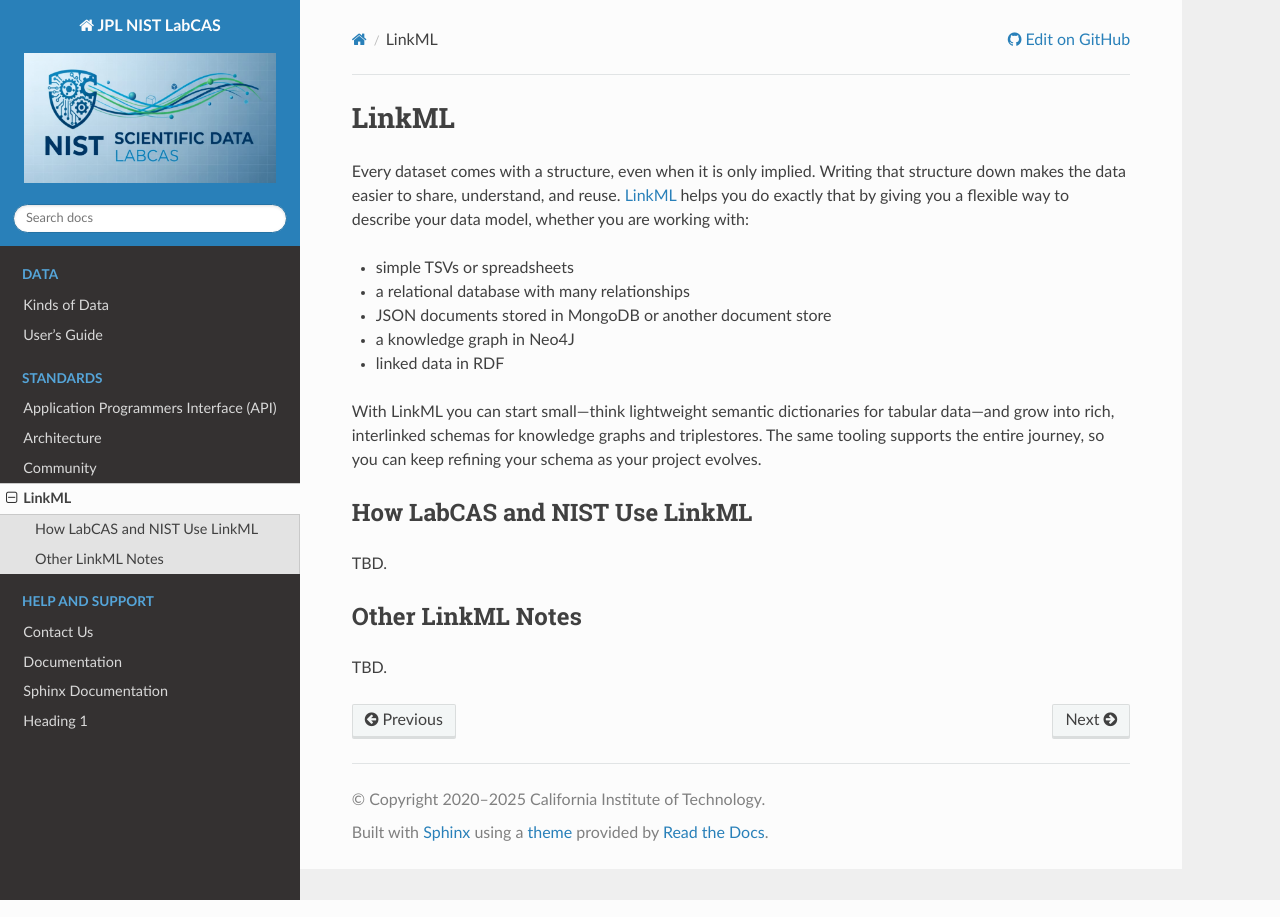
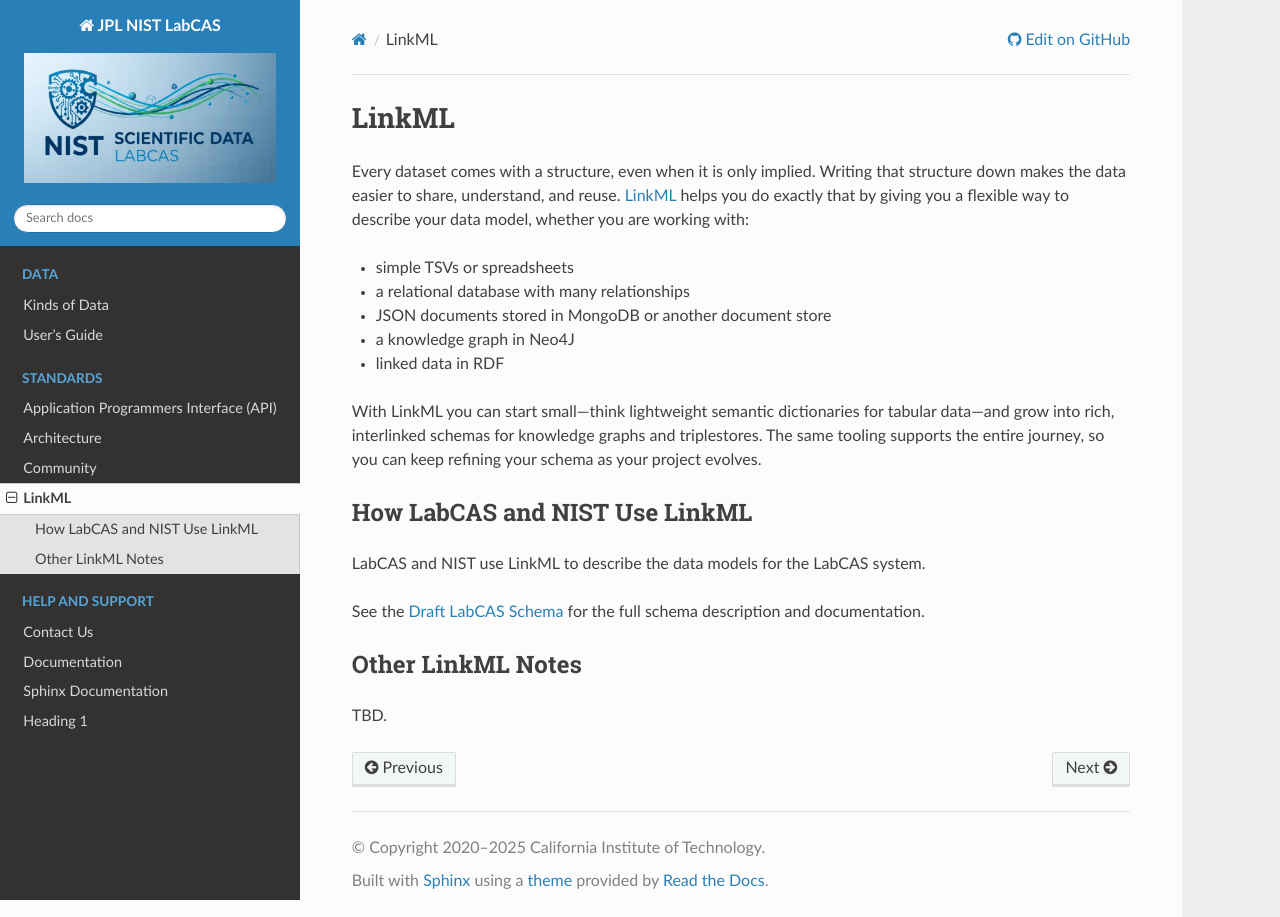
Before and after one commit to Labcas-NIST/labcas-nist.github.io, a Sphinx documentation site: the page built from docs/source/standards/linkml.rst, in a window 1280 px wide. Built offline with Sphinx 7.4.7 and the Read the Docs theme 3.1.0, drawn with Linux system fonts in a browser that asks for light colours.

Commit message:
LinkML integration; on ice for now as we determine if we can expose the schema

```diff
--- a/docs/source/conf.py
+++ b/docs/source/conf.py
@@ -20,6 +20,7 @@
     'sphinx.ext.githubpages',
     'sphinx.ext.autosummary',
     'sphinxcontrib.mermaid',
+    'myst_parser',
 ]
 
 # Add any paths that contain templates here, relative to this directory.
--- a/docs/source/standards/linkml.rst
+++ b/docs/source/standards/linkml.rst
@@ -15,7 +15,9 @@
 How LabCAS and NIST Use LinkML
 ------------------------------
 
-TBD.
+LabCAS and NIST use LinkML to describe the data models for the LabCAS system.
+
+See the `Draft LabCAS Schema <linkml>`_ for the full schema description and documentation.
 
 
 Other LinkML Notes
--- a/requirements.txt
+++ b/requirements.txt
@@ -1,3 +1,5 @@
 Sphinx ~= 8.2.3
 sphinx-rtd-theme ~= 3.0.2
 sphinxcontrib-mermaid ~= 1.0.0
+myst-parser ~= 4.0.1
+linkml ~= 1.9.5
```
Also changed, not shown: 3 other files.
